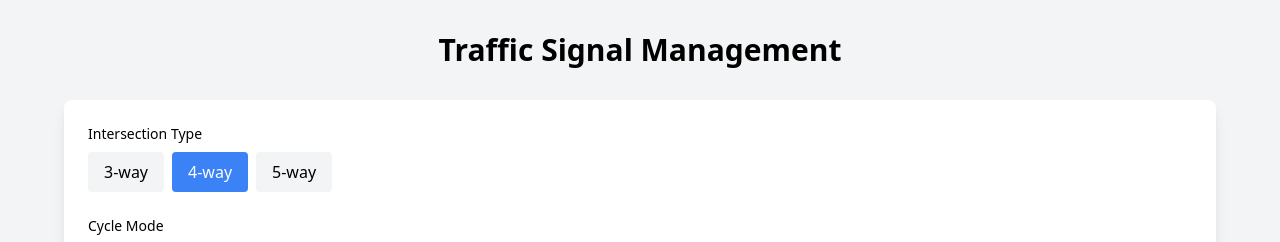
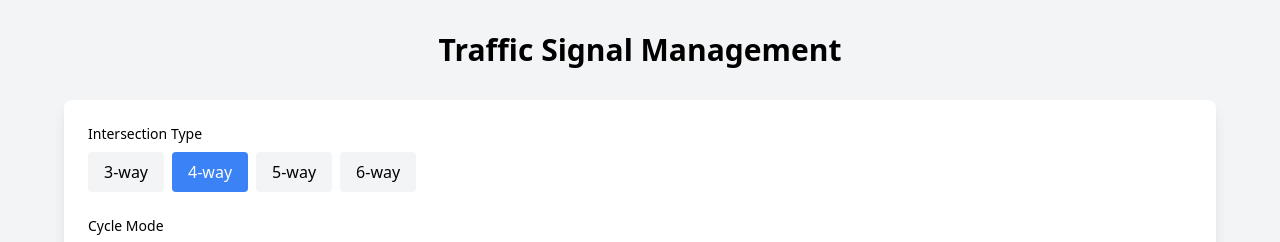
Before and after one commit to Princy-patel/traffice_signal_management, a Next.js app: page / in a window 1280 px wide. Shown: the top 242 px of the page. Built offline with nearby package versions, Linux system fonts and the light colour scheme.

Commit message:
feat:implement 6 way

```diff
--- a/src/app/page.js
+++ b/src/app/page.js
@@ -25,6 +25,7 @@ function Home() {
       3: ["North", "South East", "South West"],
       4: ["North", "East", "South", "West"],
       5: ["North", "North East", "South East", "South West", "North West"],
+      6: ["North", "North East", "South East", "South West", "North West", "South West"],
     };
     return positions[type];
   };
--- a/src/components/ConfigPanel.jsx
+++ b/src/components/ConfigPanel.jsx
@@ -17,7 +17,7 @@ export const ConfigPanel = ({
             Intersection Type
           </label>
           <div className="flex gap-2">
-            {[3, 4, 5].map((type) => (
+            {[3, 4, 5, 6].map((type) => (
               <button
                 key={type}
                 onClick={() => onIntersectionTypeChange(type)}
--- a/src/components/Intersection.jsx
+++ b/src/components/Intersection.jsx
@@ -11,7 +11,7 @@ export const Intersection = ({
 }) => {
   const getSignalPosition = (index, total) => {
     const angle = (360 / total) * index - 90;
-    const radius = 120;
+    const radius = total === 6 ? 180 : 120;
     const x = radius * Math.cos((angle * Math.PI) / 180);
     const y = radius * Math.sin((angle * Math.PI) / 180);
     return { x, y };
@@ -32,6 +32,7 @@ export const Intersection = ({
           return (
             <div
               key={signal.id}
+              className="[&>*]:m-6"
               style={{
                 position: "absolute",
                 left: "50%",
```
